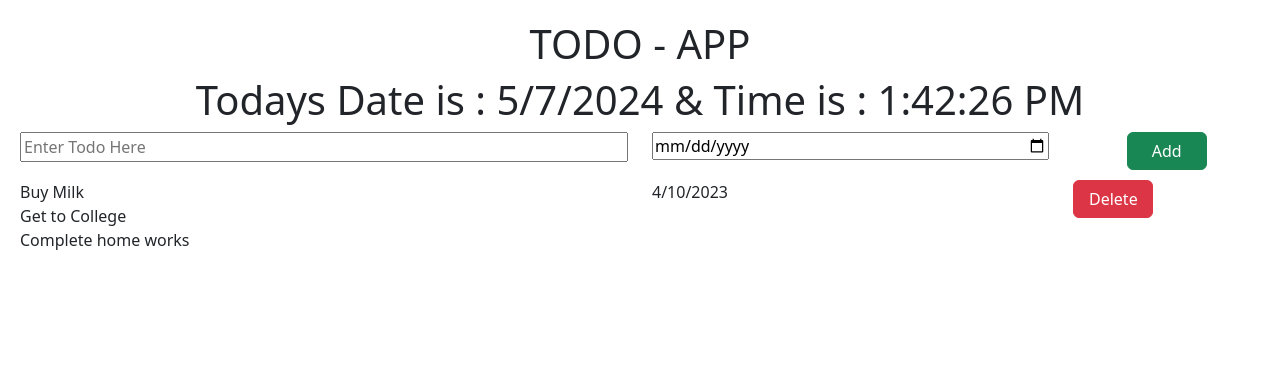
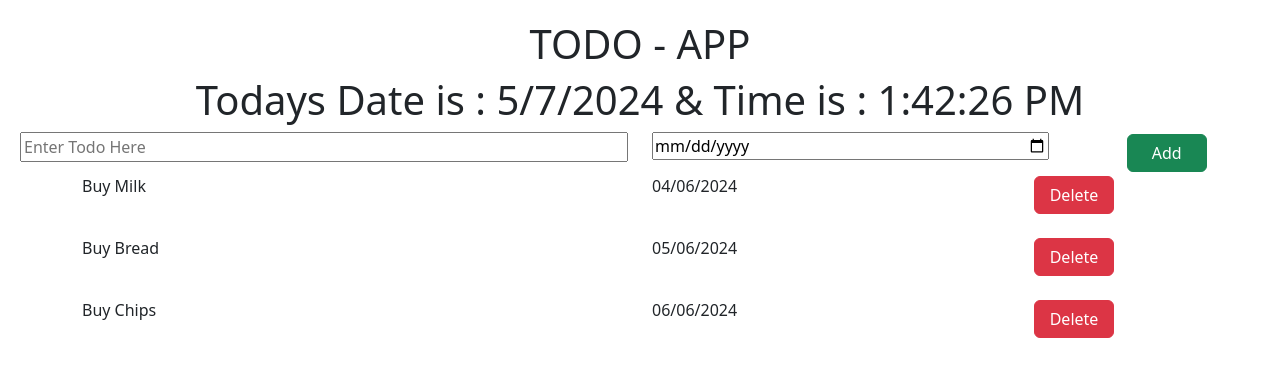
Before and after one commit to sumanmedda/R-Todo, a React (Vite) app: page / in a window 1280 px wide. Shown: the top 376 px of the page. Built offline with nearby package versions, Linux system fonts and the light colour scheme.

Commit message:
added components and custom css and used maps

```diff
--- a/src/App.css
+++ b/src/App.css
@@ -16,11 +16,3 @@ input {
 .items-container{
   text-align: left;
 }
-
-.suman-row{
-  margin: 10px 5px;
-}
-
-.suman-button{
-  min-width: 80px;
-}
--- a/src/App.jsx
+++ b/src/App.jsx
@@ -1,10 +1,16 @@
 import AddTodo from "./components/AddTodo"
 import AppName from "./components/AppName"
-import TodoItem from "./components/TodoItem"
+import TodoItems from "./components/TodoItems"
 import "./App.css"
 import CurrentDateTime from "./components/CurrentDateTime"
 
 function App() {
+
+  let allItems = [
+    {"id":1,"itemName":"Buy Milk","date":"04/06/2024",},
+    {"id":2,"itemName":"Buy Bread","date":"05/06/2024",},
+    {"id":3,"itemName":"Buy Chips","date":"06/06/2024",},
+  ]
 
   return(
   <center className="todo-main-container">
@@ -12,7 +18,7 @@ function App() {
     <CurrentDateTime />
     <AddTodo />
     <div className="items-container">
-      <TodoItem />
+      <TodoItems allItems={allItems}/>
     </div>
   </center>
  )
--- a/src/components/AddTodo.jsx
+++ b/src/components/AddTodo.jsx
@@ -1,3 +1,5 @@
+import css from "./TodoItem.module.css"
+
 function AddTodo(){
   return(
     <div className="row suman-row">
@@ -8,7 +10,7 @@ function AddTodo(){
         <input type="date"/>
       </div>
       <div className="col-2">
-      <button type="button" className="btn btn-success suman-button">Add</button>
+      <button type="button" className={`btn btn-success ${css["suman-button"]}`}>Add</button>
       </div>
     </div>
   )
--- a/src/components/TodoItem.jsx
+++ b/src/components/TodoItem.jsx
@@ -1,18 +1,21 @@
-function TodoItem(){
-  let todoItems = ["Buy Milk","Get to College","Complete home works"]
-  let todoDate = "4/10/2023"
+import css from "./TodoItem.module.css"
 
-  return <div className="row suman-row">
+function TodoItem({todoName, todoDate}){
+  return(
+    <div className="container">
+      <div className={`row ${css["suman-row"]}`}>
         <div className="col-6">
-    {todoItems.map(items => <li key={items} className="list-group-item">{items}</li>)}
+          {todoName}
         </div>
         <div className="col-4">
           {todoDate}
         </div>
         <div className="col-2">
-  <button type="button" className="btn btn-danger suman-button">Delete</button>
+          <button type="button" className={`btn btn-danger ${css["suman-button"]}`}>Delete</button>
         </div>
       </div>
+    </div>
+  )
 }
 
 export default TodoItem;
--- /dev/null
+++ b/src/components/TodoItem.module.css
@@ -0,0 +1,8 @@
+.suman-row{
+  margin: 20px 5px;
+}
+
+.suman-button{
+  min-width: 80px;
+  margin: 2px;
+}
--- /dev/null
+++ b/src/components/TodoItems.jsx
@@ -0,0 +1,12 @@
+import TodoItem from "./TodoItem"
+
+function TodoItems(props){
+  let todoItems = props.allItems;
+return(
+    <div className="items-container">
+      {todoItems.map(item => <TodoItem key={item.id} todoName={item.itemName} todoDate={item.date}/>)}
+    </div>
+  )
+}
+
+export default TodoItems;
```
Lines whose indentation alone changed are shown as unchanged.
